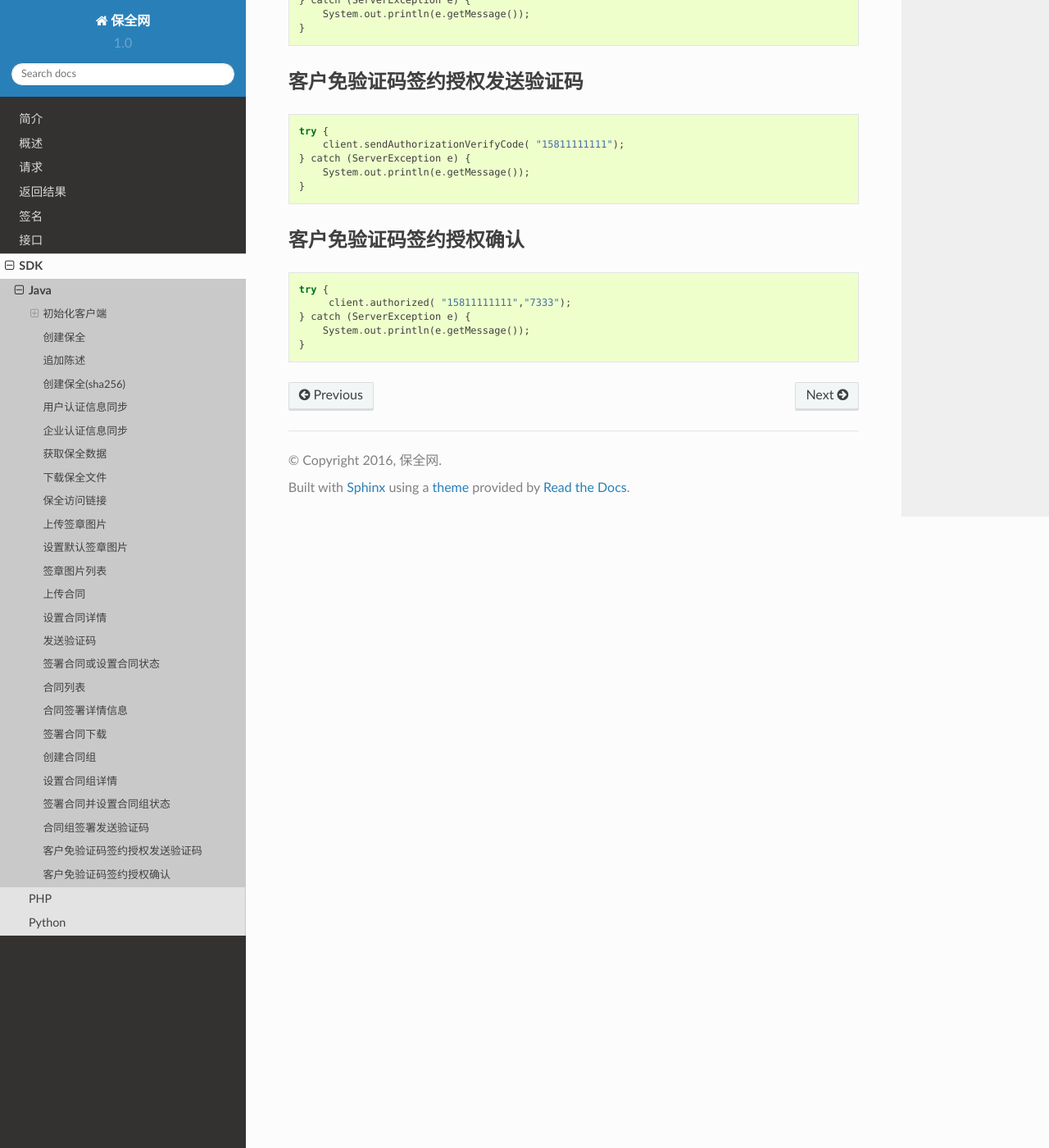
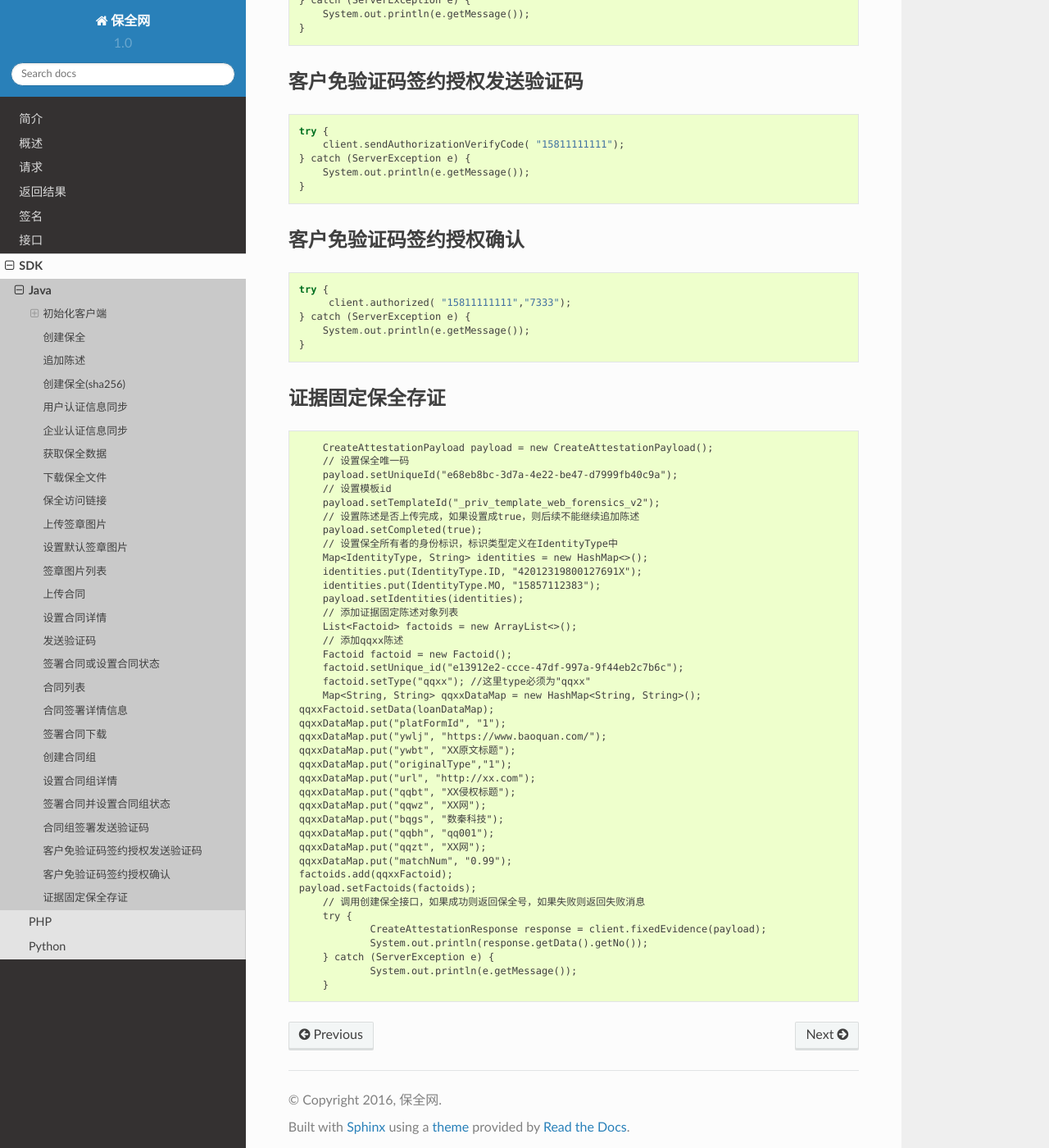
Before and after one commit to baoquan-hq/readthedocs, a Sphinx documentation site: the page built from docs/java.rst, in a window 1280 px wide and 1400 px high, scrolled down 8966 px. Shown: the whole window at 82% size. Built offline with Sphinx 7.4.7 and the Read the Docs theme 2.0.0, drawn with Linux system fonts in a browser that asks for light colours.

Commit message:
add fixed evidence

```diff
--- a/docs/java.rst
+++ b/docs/java.rst
@@ -524,3 +524,50 @@ getAttestation有两个参数，第1个参数ano是保全号，第二个参数fi
     } catch (ServerException e) {
         System.out.println(e.getMessage());
     }
+
+
+证据固定保全存证
+------------------
+
+::
+
+	CreateAttestationPayload payload = new CreateAttestationPayload();
+	// 设置保全唯一码
+	payload.setUniqueId("e68eb8bc-3d7a-4e22-be47-d7999fb40c9a");
+	// 设置模板id
+	payload.setTemplateId("_priv_template_web_forensics_v2");
+	// 设置陈述是否上传完成，如果设置成true，则后续不能继续追加陈述
+	payload.setCompleted(true);
+	// 设置保全所有者的身份标识，标识类型定义在IdentityType中
+	Map<IdentityType, String> identities = new HashMap<>();
+	identities.put(IdentityType.ID, "42012319800127691X");
+	identities.put(IdentityType.MO, "15857112383");
+	payload.setIdentities(identities);
+	// 添加证据固定陈述对象列表
+	List<Factoid> factoids = new ArrayList<>();
+	// 添加qqxx陈述
+	Factoid factoid = new Factoid();
+	factoid.setUnique_id("e13912e2-ccce-47df-997a-9f44eb2c7b6c");
+	factoid.setType("qqxx"); //这里type必须为"qqxx"
+	Map<String, String> qqxxDataMap = new HashMap<String, String>();
+    qqxxFactoid.setData(loanDataMap);
+    qqxxDataMap.put("platFormId", "1");
+    qqxxDataMap.put("ywlj", "https://www.baoquan.com/");
+    qqxxDataMap.put("ywbt", "XX原文标题");
+    qqxxDataMap.put("originalType","1");
+    qqxxDataMap.put("url", "http://xx.com");
+    qqxxDataMap.put("qqbt", "XX侵权标题");
+    qqxxDataMap.put("qqwz", "XX网");
+    qqxxDataMap.put("bqgs", "数秦科技");
+    qqxxDataMap.put("qqbh", "qq001");
+    qqxxDataMap.put("qqzt", "XX网");
+    qqxxDataMap.put("matchNum", "0.99");
+    factoids.add(qqxxFactoid);
+    payload.setFactoids(factoids);
+	// 调用创建保全接口，如果成功则返回保全号，如果失败则返回失败消息
+	try {
+		CreateAttestationResponse response = client.fixedEvidence(payload);
+		System.out.println(response.getData().getNo());
+	} catch (ServerException e) {
+		System.out.println(e.getMessage());
+	}
```
